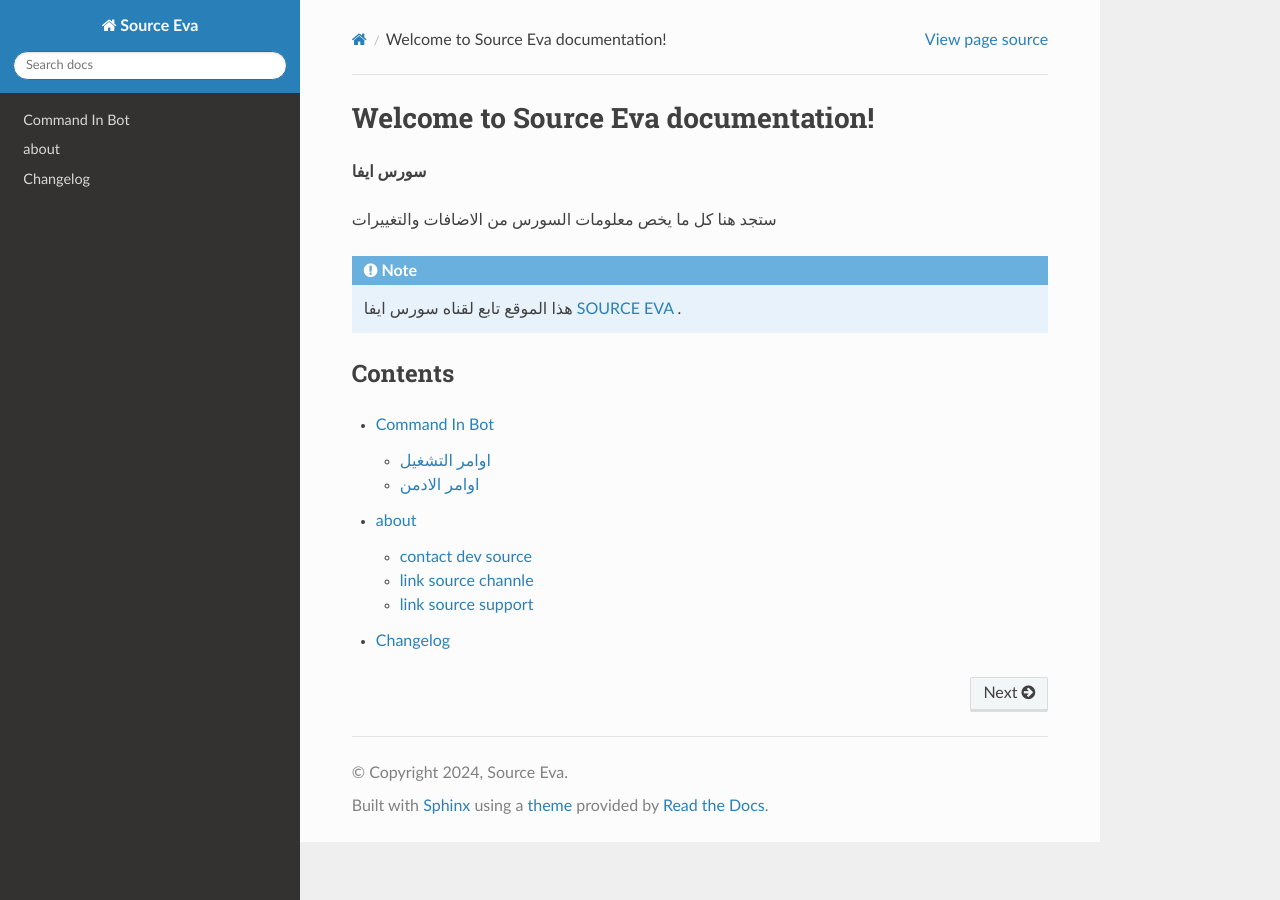
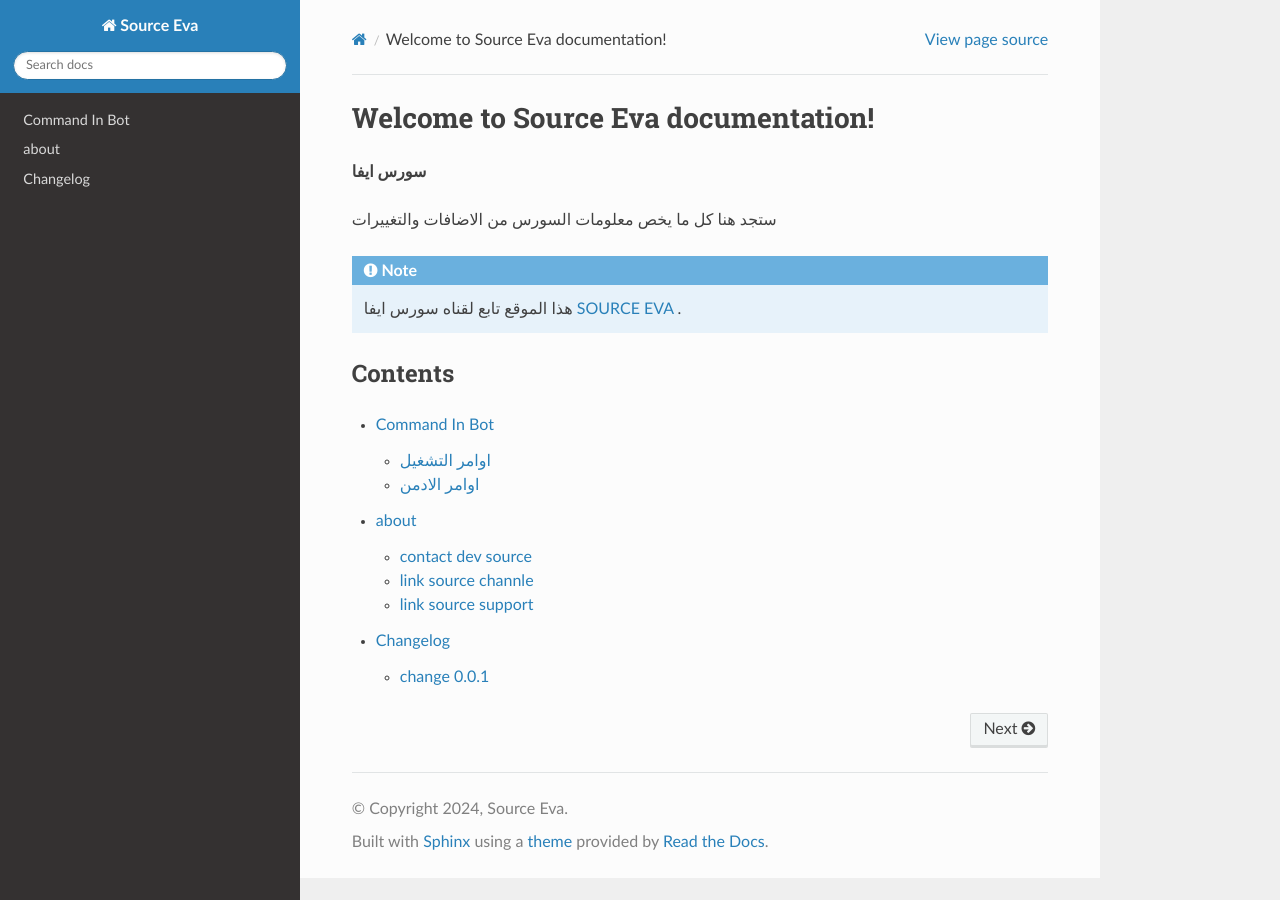
Before and after one commit to deveva205/tutorial-Sourceeva, a Sphinx documentation site: the page built from docs/source/index.rst, in a window 1280 px wide. Built offline with Sphinx 7.4.7 and the Read the Docs theme 3.1.0, drawn with Linux system fonts in a browser that asks for light colours.

Commit message:
Update Changelog.rst

```diff
--- a/docs/source/Changelog.rst
+++ b/docs/source/Changelog.rst
@@ -1,2 +1,7 @@
 Changelog
 ====================
+
+change 0.0.1
+----------------
+
+تيست
```
